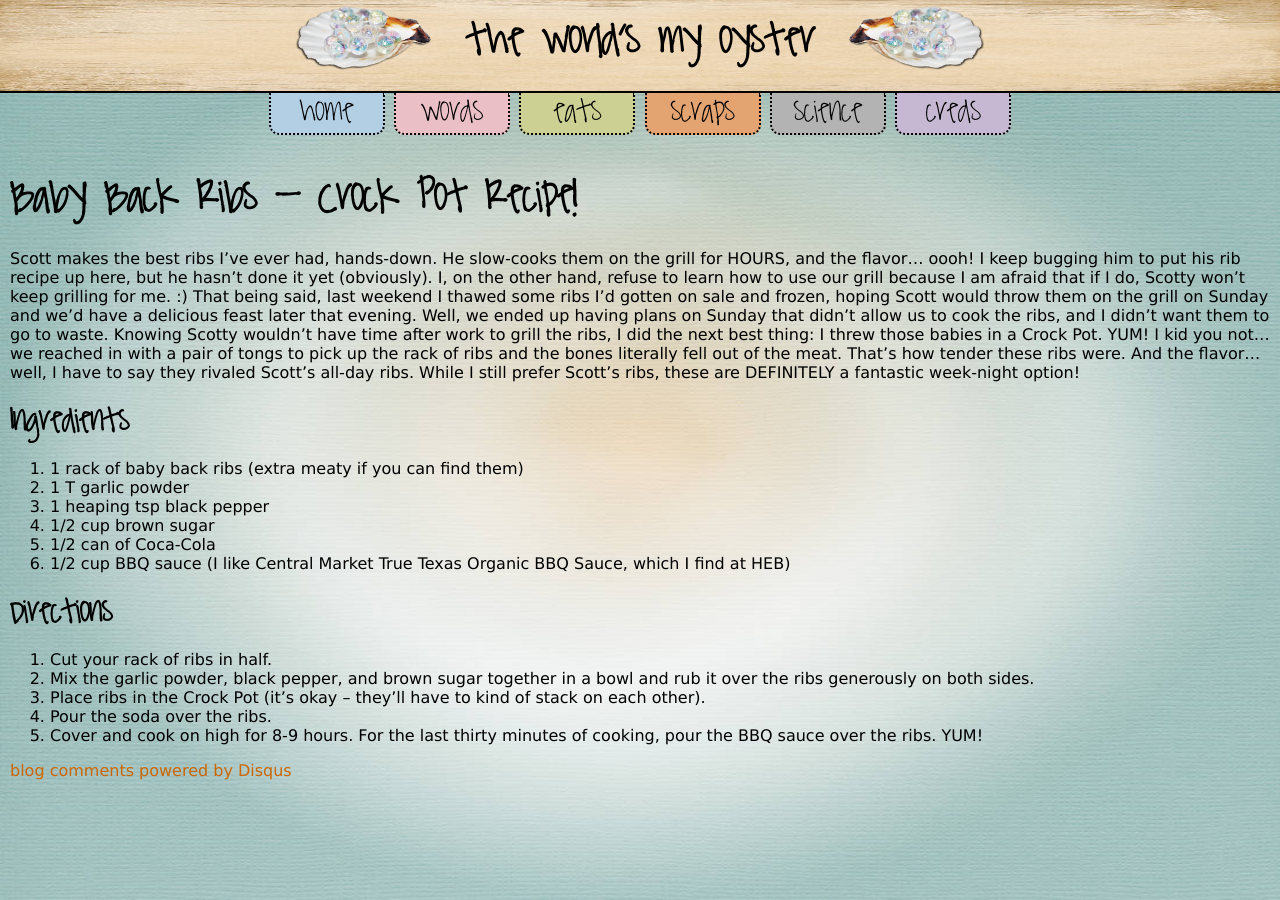
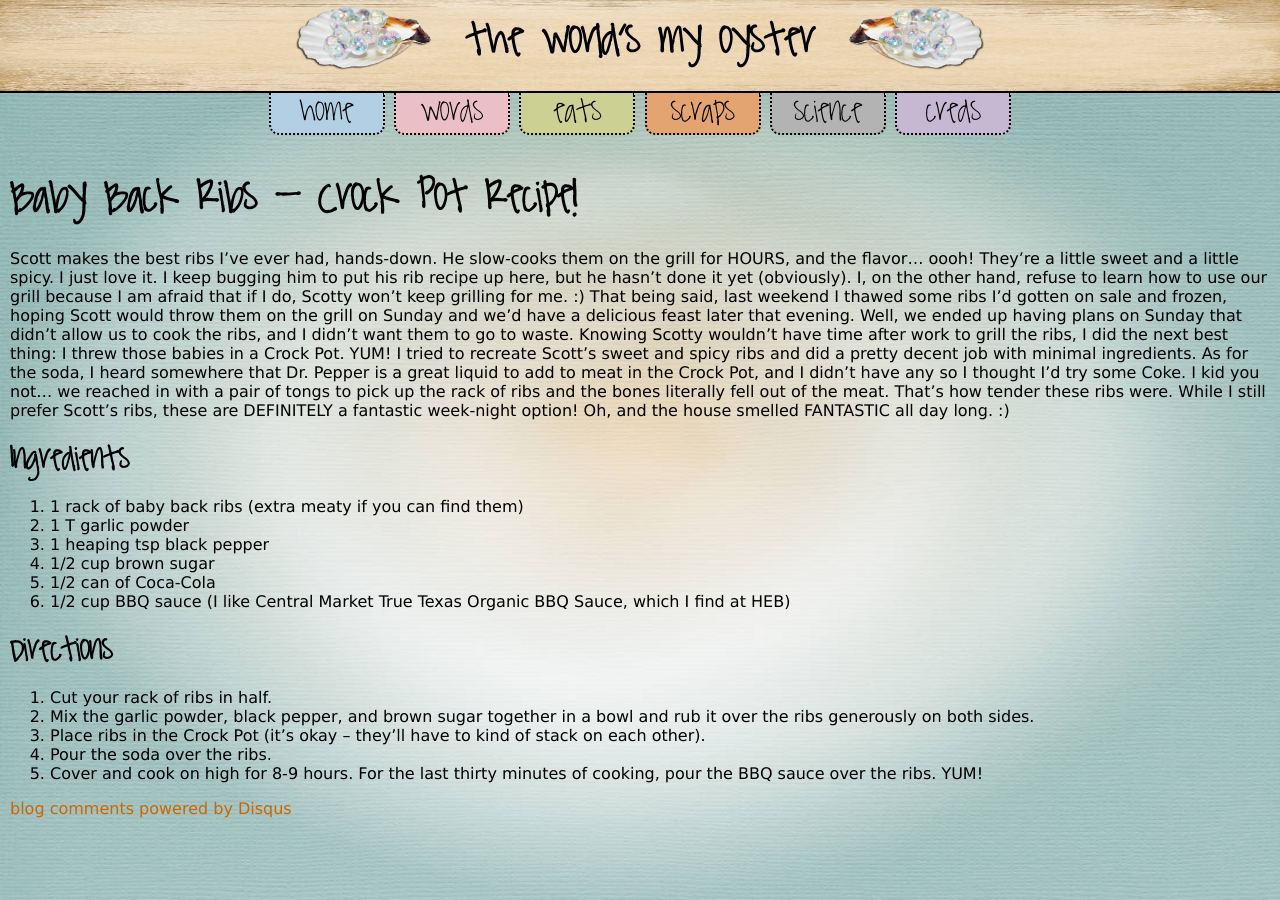
Before and after one commit to kpetersen/kpetersen.github.io, a Jekyll site: the page built from eats/entrees/_posts/2012-6-20-crockpot-ribs.markdown, in a window 1280 px wide. Built offline with Jekyll 4.4.1, drawn with Linux system fonts in a browser that asks for light colours; comment, search, counter and statistics services are not loaded.

Commit message:
updated crockpot ribs

```diff
--- a/eats/entrees/_posts/2012-6-20-crockpot-ribs.markdown
+++ b/eats/entrees/_posts/2012-6-20-crockpot-ribs.markdown
@@ -4,11 +4,12 @@ title: Baby Back Ribs - Crock Pot Recipe!
 ---
 
 # Baby Back Ribs - Crock Pot Recipe!
-Scott makes the best ribs I've ever had, hands-down. He slow-cooks them on the grill for HOURS, and the flavor... oooh! I keep bugging him to put his rib recipe up here, but he hasn't done it yet (obviously). I, on the other
+Scott makes the best ribs I've ever had, hands-down. He slow-cooks them on the grill for HOURS, and the flavor... oooh! They're a little sweet and a little spicy. I just love it. I keep bugging him to put his rib recipe up here, but he hasn't done it yet (obviously). I, on the other
 hand, refuse to learn how to use our grill because I am afraid that if I do, Scotty won't keep grilling for me. :) That being said, last weekend I thawed some ribs I'd gotten on sale and frozen, hoping Scott would throw them
 on the grill on Sunday and we'd have a delicious feast later that evening. Well, we ended up having plans on Sunday that didn't allow us to cook the ribs, and I didn't want them to go to waste. Knowing Scotty wouldn't have
-time after work to grill the ribs, I did the next best thing: I threw those babies in a Crock Pot. YUM! I kid you not... we reached in with a pair of tongs to pick up the rack of ribs and the bones literally fell out of the
-meat. That's how tender these ribs were. And the flavor... well, I have to say they rivaled Scott's all-day ribs. While I still prefer Scott's ribs, these are DEFINITELY a fantastic week-night option!
+time after work to grill the ribs, I did the next best thing: I threw those babies in a Crock Pot. YUM! I tried to recreate Scott's sweet and spicy ribs and did a pretty decent job with minimal ingredients. As for the soda, I heard somewhere that Dr. Pepper is a great liquid to add to meat in the Crock Pot, and I didn't have any so I thought
+I'd try some Coke. I kid you not... we reached in with a pair of tongs to pick up the rack of ribs and the bones literally fell out of the
+meat. That's how tender these ribs were. While I still prefer Scott's ribs, these are DEFINITELY a fantastic week-night option! Oh, and the house smelled FANTASTIC all day long. :)
 
 ## Ingredients
 1. 1 rack of baby back ribs (extra meaty if you can find them)
```
